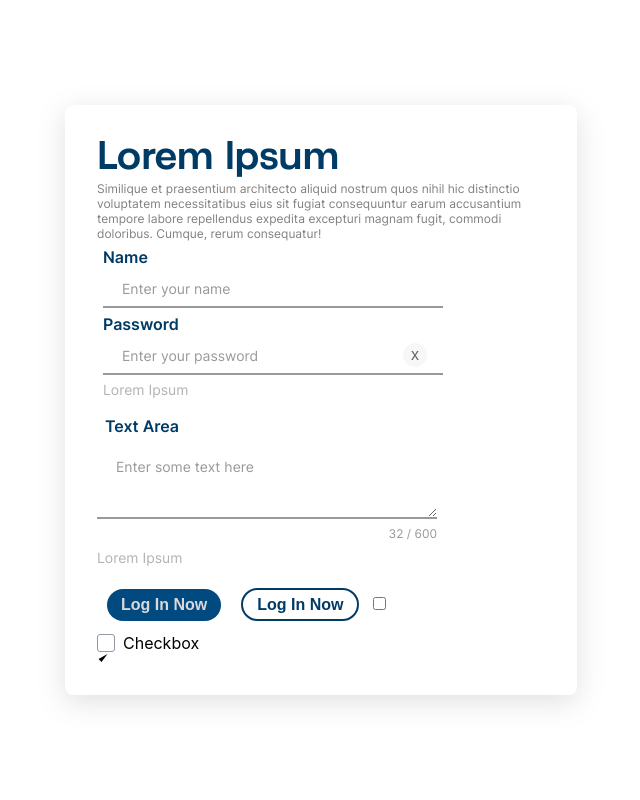
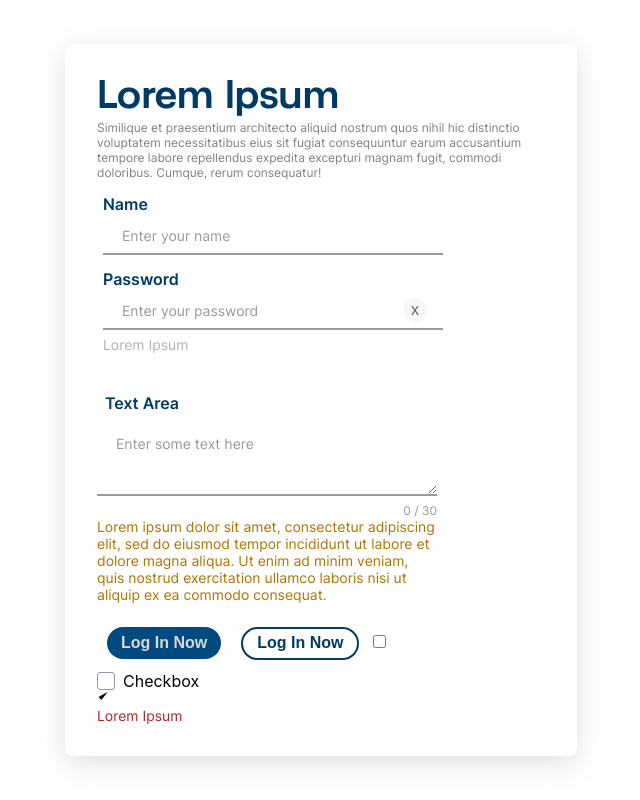
Before and after one commit to Cl1nt0nMzee/online-market, a React (Vite) app in the folder frontend/: page / in a window 1280 px wide. Shown: the whole page, without its empty margins (319-959 px from the left). Built offline with nearby package versions, Linux system fonts and the light colour scheme.

Commit message:
feat(frontend): Extend Helper Component Functionality (error/Warning)

```diff
--- a/frontend/src/components/atoms/Input/TextArea.jsx
+++ b/frontend/src/components/atoms/Input/TextArea.jsx
@@ -1,5 +1,5 @@
 import './_index.scss';
-
+import React, { useEffect, useState } from 'react';
 import { HelperText } from './TextInput';
 
 const CharacterCounter = ({current, max} ) => {
@@ -11,15 +11,22 @@ const CharacterCounter = ({current, max} ) => {
     )
 }
 
-export const TextArea = ({id, label, placeholder, helperText, maxChars}) => {
+export const TextArea = ({id, label, placeholder, helperText, maxChars, status}) => {
+
+    const [count, setCount] = useState(0);
+
+    const onChange = (e) => {
+        let currentCount = e.target.value.length;
+        setCount(currentCount);
+    }
 
     return (
         <div className="textArea">
             <label htmlFor={id}> {label} </label>
-            <textarea id={id} cols={undefined} rows={undefined} placeholder={placeholder}>
+            <textarea id={id} cols={undefined} rows={undefined} placeholder={placeholder} onChange={onChange} maxLength={maxChars}>
             </textarea>
-            {maxChars? <CharacterCounter current={'32'} max={maxChars}/> : null}
-            {helperText? <HelperText helperText={helperText}/> : null}
+            {maxChars? <CharacterCounter current={count} max={maxChars}/> : null}
+            {helperText? <HelperText helperText={helperText} status={status}/> : null}
         </div>
     )
 }
--- a/frontend/src/components/atoms/Input/TextInput.jsx
+++ b/frontend/src/components/atoms/Input/TextInput.jsx
@@ -1,9 +1,19 @@
 import './_index.scss';
 
-export const HelperText = ({helperText}) => {
+export const HelperText = ({helperText, status}) => {
+
+    let style = undefined;
+
+    if (status === 'error') {
+        style = 'helperText error';
+    } else if (status === 'warning') {
+        style = 'helperText warning';
+    } else {
+        style = 'helperText';
+    }
 
     return (
-        <p className='helperText'> {helperText} </p>
+        <p className={style}> {helperText} </p>
     );
 }
 
--- a/frontend/src/components/atoms/Input/_index.scss
+++ b/frontend/src/components/atoms/Input/_index.scss
@@ -15,7 +15,7 @@ textarea {
     display: flex;
     flex-direction: column;
     gap: 3px;
-    margin: 6px 6px;
+    margin: 14px 6px;
     transition: all 100ms ease;
     * {
         transition: all 100ms ease;
@@ -58,15 +58,7 @@ textarea {
             font-size: 14px;
         }
     }
-    .helperText {
-        display: block;
-        font-family: $Inter-Regular;
-        font-weight: 400;
-        font-size: 14px;
-        color: $accShade-300;
 
-        padding-bottom: 12px;
-    }
     &:has(input[type="text"]:focus) label {
         color: $focusBlue-25;
     }
@@ -84,7 +76,7 @@ textarea {
     display: inline-flex;
     flex-direction: column;
     gap: 3px;
-    margin: 6px 6px;
+    margin: 14px 6px;
     transition: all 100ms ease;
 
     padding-top: 5px;
@@ -135,15 +127,7 @@ textarea {
             font-size: 14px;
         }
     }
-    .helperText {
-        display: block;
-        font-family: $Inter-Medium;
-        font-weight: 500;
-        font-size: 14px;
-        color: $accShade-500;
 
-        padding-bottom: 12px;
-    }
     &:has(input[type="text"]:focus) label {
         color: $focusBlue-25;
     }
@@ -160,7 +144,8 @@ textarea {
     display: flex;
     flex-direction: column;
     gap: 3px;
-    margin: 6px 6px;
+    margin: 14px 6px;
+    padding-bottom: 12px;
     transition: all 100ms ease;
     * {
         transition: all 100ms ease;
@@ -206,14 +191,7 @@ textarea {
 
     }
     .helperText {
-        display: block;
-        font-family: $Inter-Regular;
-        font-weight: 400;
-        font-size: 14px;
-        color: $accShade-300;
-
         margin-top: -24px;
-        padding-bottom: 12px;
     }
     &:has(input[type="password"]:focus) label,
     &:has(input[type="text"]:focus) label {
@@ -267,6 +245,7 @@ textarea {
     display: inline-flex;
     flex-direction: column;
     gap: 3px;
+    margin: 14px 0px;
 
     label {
         display: block;
@@ -332,13 +311,9 @@ textarea {
         }
     }
     .helperText {
-        display: block;
-        font-family: $Inter-Regular;
-        font-weight: 400;
-        font-size: 14px;
-        color: $accShade-300;
-        padding-bottom: 12px;
+        margin-top: -8px;
     }
+
 
     &:has(textarea:focus-visible) label {
         color: $focusBlue-25 ;
@@ -350,3 +325,19 @@ textarea {
     }
 
 }
+
+
+.helperText {
+    display: block;
+    font-family: $Inter-Regular;
+    font-weight: 400;
+    font-size: 14px;
+    color: $accShade-300;
+    margin-top: 6px;
+}
+.helperText.warning {
+    color: $priOrange-400;
+}
+.helperText.error {
+    color: $errorRed-75;
+}
--- a/frontend/src/components/organisms/RegisterForm.jsx
+++ b/frontend/src/components/organisms/RegisterForm.jsx
@@ -3,6 +3,7 @@ import { DangerButton, PrimaryButton, SecondaryButton, TertiaryButton } from "..
 import { CheckBox, CheckBox_1 } from "../atoms/Checkbox/CheckBox";
 import { PasswordInput } from "../atoms/Input/PasswordInput";
 import { TextArea } from "../atoms/Input/TextArea";
+import { HelperText } from "../atoms/Input/TextInput";
 
 import { FilledTextInput, StandardTextInput } from '../atoms/Input/TextInput';
 import {ToggleSwitch} from "../atoms/ToggleSwitch/ToggleSwitch";
@@ -39,13 +40,14 @@ const RegisterForm = () => {
 
             <StandardTextInput id={'name'} placeholder={'Enter your name'} label={'Name'}/>
             < PasswordInput placeholder={'Enter your password'} id={'password'} label={'Password'} helperText={'Lorem Ipsum'}/>
-            < TextArea placeholder={'Enter some text here'} label={'Text Area'} maxChars={600} helperText={'Lorem Ipsum'}/>
+            < TextArea placeholder={'Enter some text here'} label={'Text Area'} maxChars={30} helperText={'Lorem ipsum dolor sit amet, consectetur adipiscing elit, sed do eiusmod tempor incididunt ut labore et dolore magna aliqua. Ut enim ad minim veniam, quis nostrud exercitation ullamco laboris nisi ut aliquip ex ea commodo consequat.'} status={'warning'}/>
 
             < PrimaryButton  text={"Log In Now"} />
             <SecondaryButton  text={"Log In Now"}/>
             <ToggleSwitch />
             < CheckBox />
             < CheckBox_1 labal={'Lorem Ipsum'} />
+            <HelperText helperText={'Lorem Ipsum'} status={'error'}/>
         </form>
     );
 };
```
